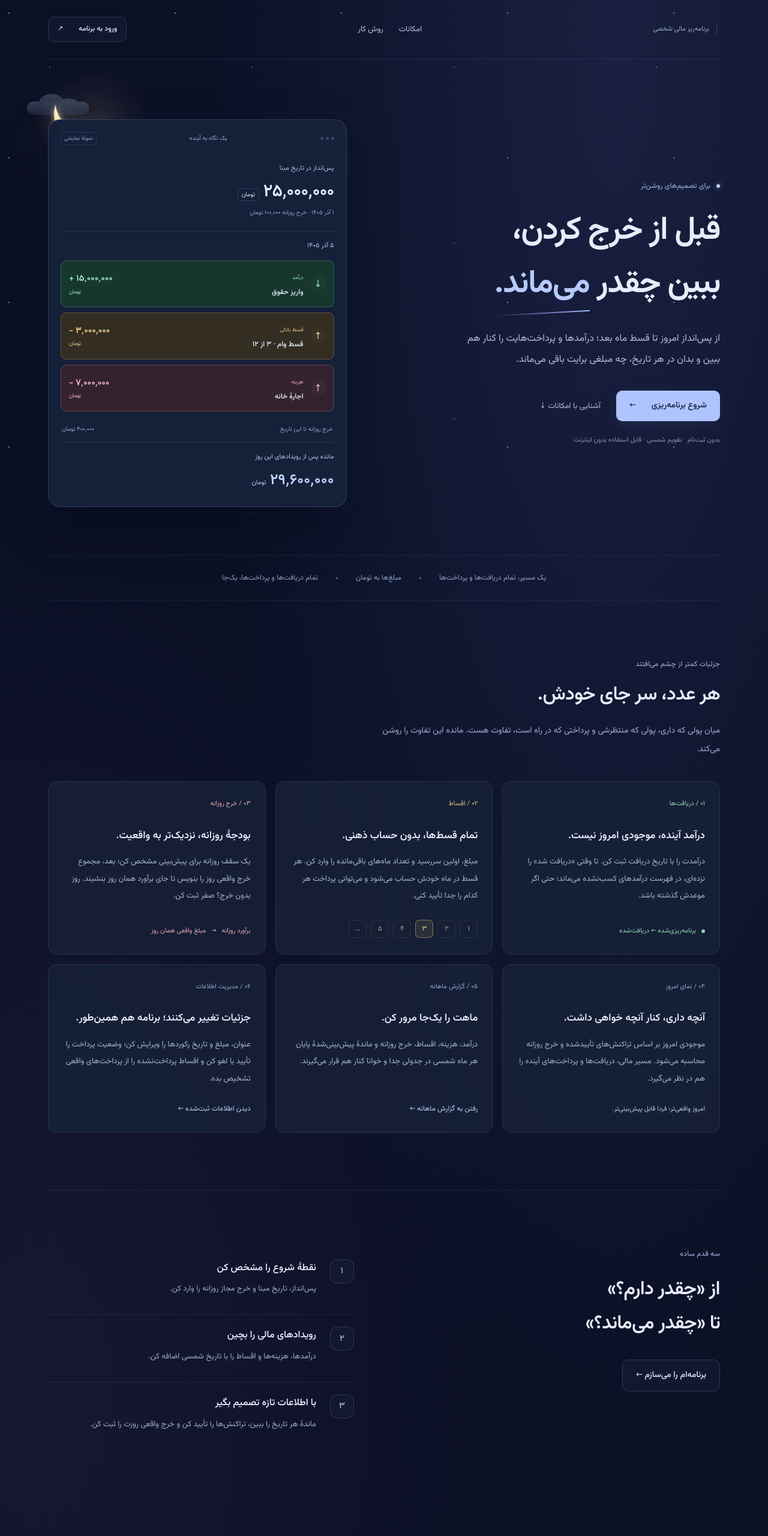
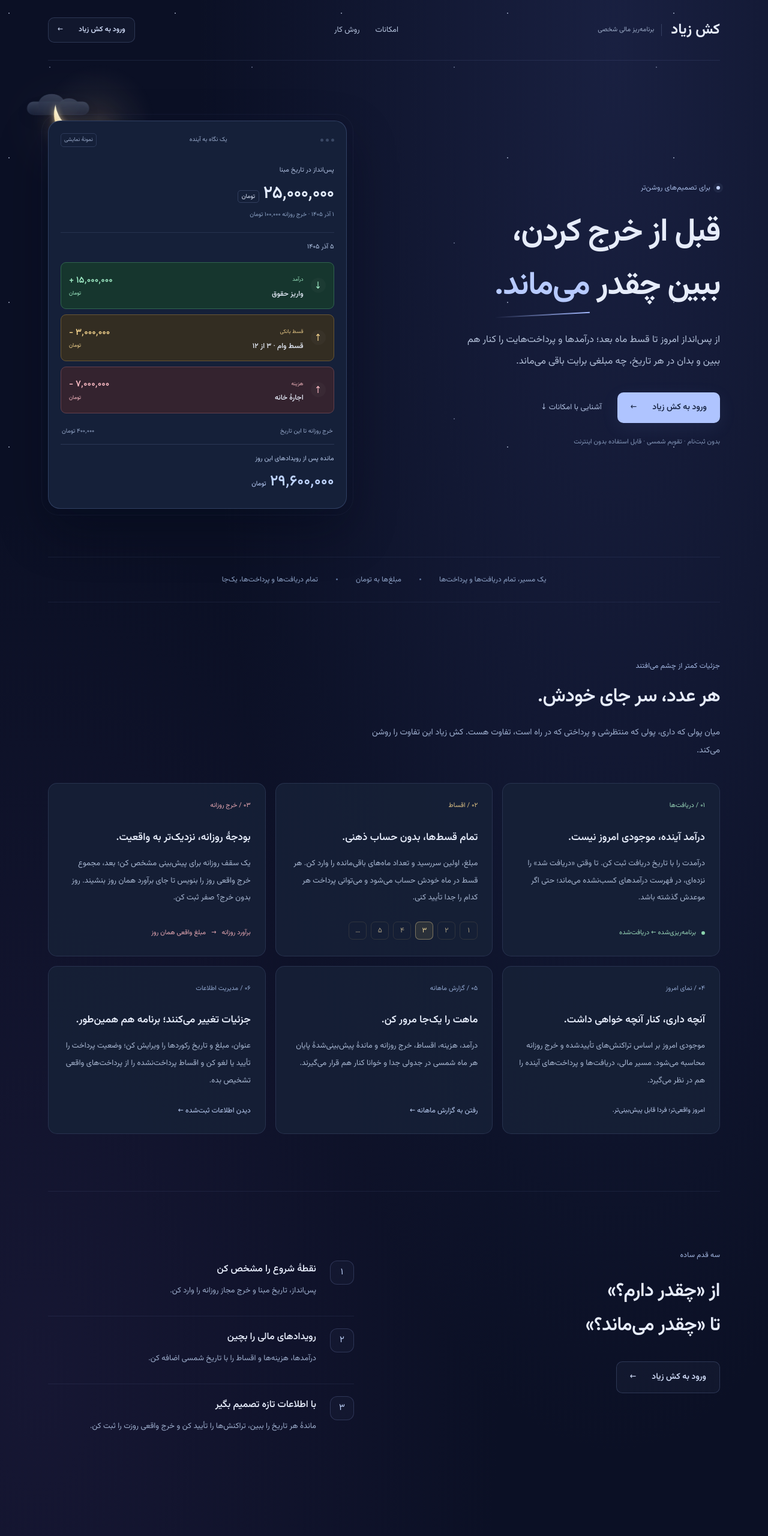
Before and after one commit to Alihkz1/finance-monitoring, a plain HTML site: page index.html in a window 1280 px wide. Shown: the top 2560 px of the page at 60% size. Drawn offline with Linux system fonts and the light colour scheme.

Commit message:
CA$H ZIADDDD

```diff
--- a/index.html
+++ b/index.html
@@ -6,8 +6,8 @@
     <meta name="viewport" content="width=device-width,initial-scale=1">
     <meta name="theme-color" content="#0b1025">
     <meta name="description"
-        content="مانده؛ برنامه‌ریزی پس‌انداز، درآمد، هزینه و اقساط با تقویم شمسی. امروز را ببین، برای فردا تصمیم بگیر.">
-    <title>مانده | فردای پولت را روشن ببین</title>
+        content="کش زیاد؛ برنامه‌ریزی پس‌انداز، درآمد، هزینه و اقساط با تقویم شمسی. امروز را ببین، برای فردا تصمیم بگیر.">
+    <title>کش زیاد | فردای پولت را روشن ببین</title>
     <link rel="stylesheet" href="typography.css">
     <link rel="stylesheet" href="landing.css">
     <link rel="stylesheet" href="shooting-stars.css">
@@ -18,10 +18,9 @@
     <div class="moon-clouds" aria-hidden="true"><span class="moon-cloud back"></span><span
             class="moon-cloud front"></span></div>
     <a class="skip" href="#main">رفتن به محتوا</a>
-    <header class="landing-nav shell"><a class="wordmark" href="./"><span class="brand-caption">برنامه‌ریز
+    <header class="landing-nav shell"><a class="wordmark" href="./"><span class="brand-name">کش زیاد</span><span class="brand-caption">برنامه‌ریز
                 مالی شخصی</span></a>
-        <nav aria-label="منوی اصلی"><a href="#features">امکانات</a><a href="#how">روش کار</a></nav><a class="button secondary compact" href="/app/index.html">ورود به برنامه <span
-                aria-hidden="true">↗</span></a>
+        <nav aria-label="منوی اصلی"><a href="#features">امکانات</a><a href="#how">روش کار</a></nav><a class="button secondary compact" href="/app/index.html">ورود به کش زیاد <span aria-hidden="true">←</span></a>
     </header>
     <main id="main">
         <section class="hero shell">
@@ -30,8 +29,7 @@
                 <h1>قبل از خرج کردن،<br>ببین چقدر <span>می‌ماند.</span></h1>
                 <p class="lead">از پس‌انداز امروز تا قسط ماه بعد؛ درآمدها و پرداخت‌هایت را کنار هم ببین و بدان در هر
                     تاریخ، چه مبلغی برایت باقی می‌ماند.</p>
-                <div class="hero-actions"><a class="button primary" href="/app/index.html">شروع برنامه‌ریزی <span
-                            aria-hidden="true">←</span></a><a class="subtle-link" href="#features">آشنایی با امکانات
+                <div class="hero-actions"><a class="button primary" href="/app/index.html">ورود به کش زیاد <span aria-hidden="true">←</span></a><a class="subtle-link" href="#features">آشنایی با امکانات
                         ↓</a></div>
                 <p class="hero-note">بدون ثبت‌نام · تقویم شمسی · قابل استفاده بدون اینترنت</p>
             </div>
@@ -70,7 +68,7 @@
             <div class="section-heading">
                 <p class="eyebrow">جزئیات کمتر از چشم می‌افتند</p>
                 <h2>هر عدد، سر جای خودش.</h2>
-                <p>میان پولی که داری، پولی که منتظرشی و پرداختی که در راه است، تفاوت هست. مانده این تفاوت را روشن
+                <p>میان پولی که داری، پولی که منتظرشی و پرداختی که در راه است، تفاوت هست. کش زیاد این تفاوت را روشن
                     می‌کند.</p>
             </div>
             <div class="feature-grid">
@@ -117,8 +115,7 @@
         <section class="section shell how" id="how">
             <div>
                 <p class="eyebrow">سه قدم ساده</p>
-                <h2>از «چقدر دارم؟»<br>تا «چقدر می‌ماند؟»</h2><a class="button secondary" href="/app/index.html">برنامه‌ام را
-                    می‌سازم ←</a>
+                <h2>از «چقدر دارم؟»<br>تا «چقدر می‌ماند؟»</h2><a class="button secondary" href="/app/index.html">ورود به کش زیاد <span aria-hidden="true">←</span></a>
             </div>
             <ol class="steps">
                 <li><span>۱</span>
@@ -159,20 +156,19 @@
                     خرج روزانه تکرار نکن.</p>
             </details>
             <details>
-                <summary>آیا مانده به حساب بانکی وصل است؟</summary>
-                <p>خیر. ثبت اطلاعات و تأیید پرداخت‌ها دستی است. مانده ابزار برنامه‌ریزی و پیش‌بینی است و تراکنش بانکی
+                <summary>آیا کش زیاد به حساب بانکی وصل است؟</summary>
+                <p>خیر. ثبت اطلاعات و تأیید پرداخت‌ها دستی است. کش زیاد ابزار برنامه‌ریزی و پیش‌بینی است و تراکنش بانکی
                     انجام نمی‌دهد.</p>
             </details>
         </section>
         <section class="shell final-cta">
             <p class="eyebrow">یک شروع کوچک، یک تصویر روشن‌تر</p>
-            <h2>برای فردای پولت،<br>امروز برنامه داشته باش.</h2><a class="button primary" href="/app/index.html">ورود به
-                مانده <span aria-hidden="true">←</span></a>
+            <h2>برای فردای پولت،<br>امروز برنامه داشته باش.</h2><a class="button primary" href="/app/index.html">ورود به کش زیاد <span aria-hidden="true">←</span></a>
             <p>بدون نصب، بدون ثبت‌نام.</p>
         </section>
     </main>
-    <footer class="shell landing-footer"><a class="wordmark" href="./">مانده</a><span>با آگاهی خرج
-            کن.</span><a href="/app/index.html">باز کردن برنامه ←</a></footer>
+    <footer class="shell landing-footer"><a class="wordmark" href="./">کش زیاد</a><span>با آگاهی خرج
+            کن.</span><a href="/app/index.html">ورود به کش زیاد <span aria-hidden="true">←</span></a></footer>
     <script src="shooting-stars.js"></script>
 </body>
 
--- a/page-view.js
+++ b/page-view.js
@@ -25,5 +25,5 @@
   document.querySelector('.layout').hidden = subpage;
   document.getElementById('records-page').hidden = !recordsPage;
   document.getElementById('monthly-page').hidden = !monthlyPage;
-  document.title = monthlyPage ? 'گزارش ماهانه | مانده' : recordsPage ? 'اطلاعات ثبت‌شده | مانده' : 'مانده | برنامه‌ریز پس‌انداز';
+  document.title = monthlyPage ? 'گزارش ماهانه | کش زیاد' : recordsPage ? 'اطلاعات ثبت‌شده | کش زیاد' : 'کش زیاد | برنامه‌ریز پس‌انداز';
 })();
```
Also changed, not shown: app/index.html (+2 -2 lines), landing.html (+12 -16 lines).
